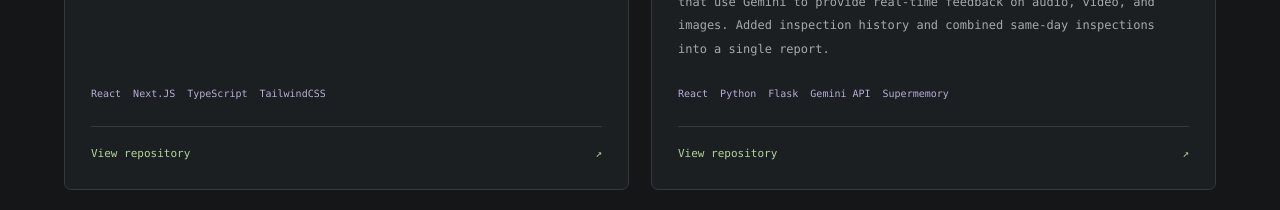
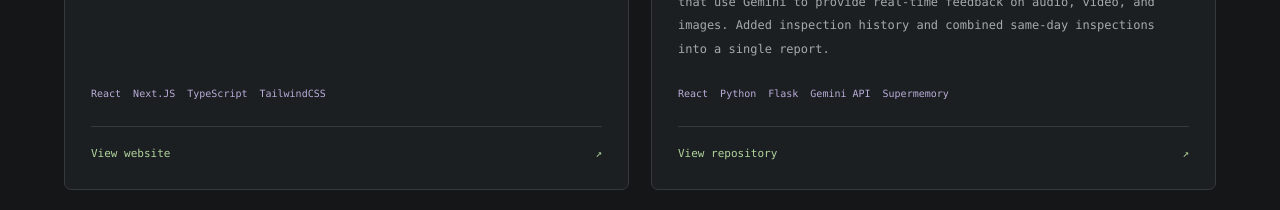
Before and after one commit to ShanrongW/ShanrongW, a Next.js app: page / in a window 1280 px wide. Shown: the part 2360-2570 px from the top of the page. Built offline with nearby package versions, Linux system fonts and the light colour scheme.

Commit message:
minor tweaks to the display messages

```diff
--- a/app/page.tsx
+++ b/app/page.tsx
@@ -39,7 +39,9 @@ const projects = [
     summary:
       "Created a linux terminal themed portfolio to display my education, experiences, projects, and more",
     stack: ["React", "Next.JS", "TypeScript", "TailwindCSS"],
-    href: "https://shanrong.dev"
+    href: "https://shanrong.dev",
+    linkLabel: "View website",
+    command: "running ./website --inside website",
   },
   {
     title: "HackIllinois 2026 – HackAstra",
@@ -181,7 +183,7 @@ export default function HomePage() {
 
       <section id="projects" className="section">
         <SectionHeading number="03" title="Projects" command="ls ~/projects" />
-        <div className="projects-grid">{projects.map((project, index) => <article className="terminal-window project-card" key={project.title}><TerminalBar title={`project_${String(index + 1).padStart(2, "0")}`} /><div className="project-content"><div className="project-meta"><span className="folder-icon" aria-hidden="true">~/</span><p className="date">{project.year}</p></div><h3>{project.title}</h3><p className="project-summary">{project.summary}</p><ul className="project-stack" aria-label="Technologies">{project.stack.map(item => <li key={item}>{item}</li>)}</ul>{project.href ? <a className="project-link" href={project.href} target="_blank" rel="noreferrer" data-command={`xdg-open ${project.href}`}>View repository <span aria-hidden="true">↗</span><span className="sr-only"> (opens in a new tab)</span></a> : <p className="project-note">Team project · React Native application</p>}</div></article>)}</div>
+        <div className="projects-grid">{projects.map((project, index) => <article className="terminal-window project-card" key={project.title}><TerminalBar title={`project_${String(index + 1).padStart(2, "0")}`} /><div className="project-content"><div className="project-meta"><span className="folder-icon" aria-hidden="true">~/</span><p className="date">{project.year}</p></div><h3>{project.title}</h3><p className="project-summary">{project.summary}</p><ul className="project-stack" aria-label="Technologies">{project.stack.map(item => <li key={item}>{item}</li>)}</ul>{project.href ? <a className="project-link" href={project.href} target="_blank" rel="noreferrer" data-command={project.command ?? `xdg-open ${project.href}`}>{project.linkLabel ?? "View repository"} <span aria-hidden="true">↗</span><span className="sr-only"> (opens in a new tab)</span></a> : <p className="project-note">Team project · React Native application</p>}</div></article>)}</div>
       </section>
 
       <section id="extracurricular" className="section">
```
